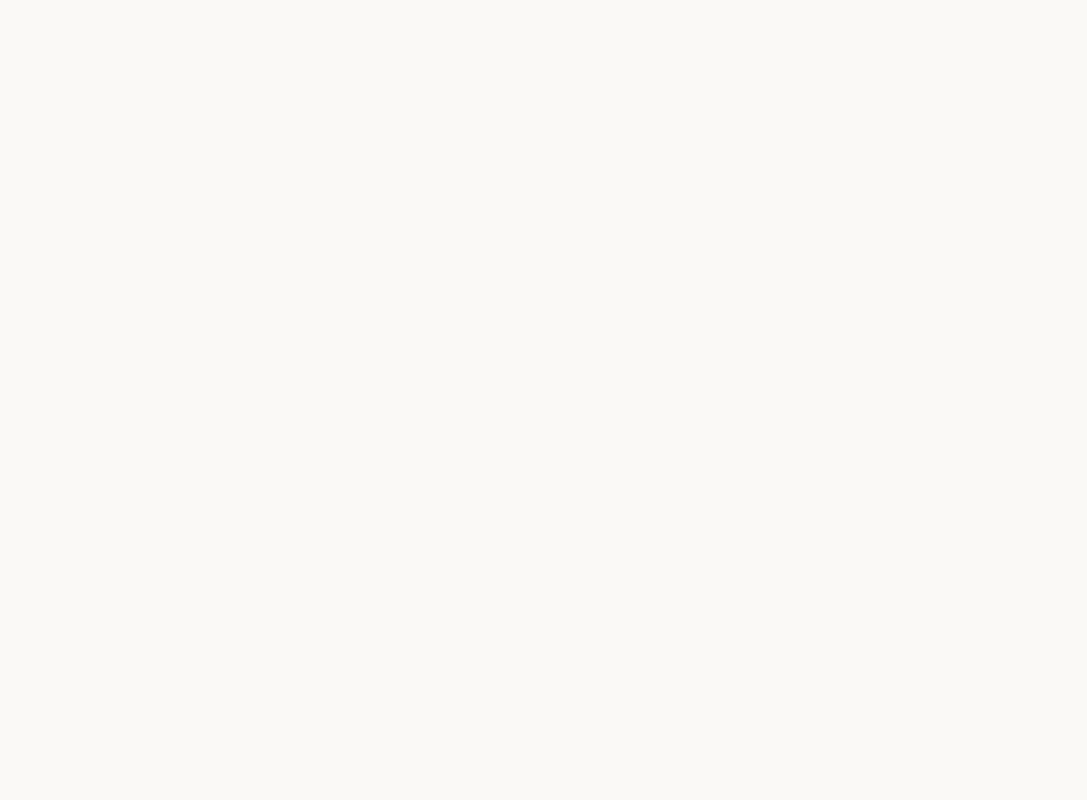
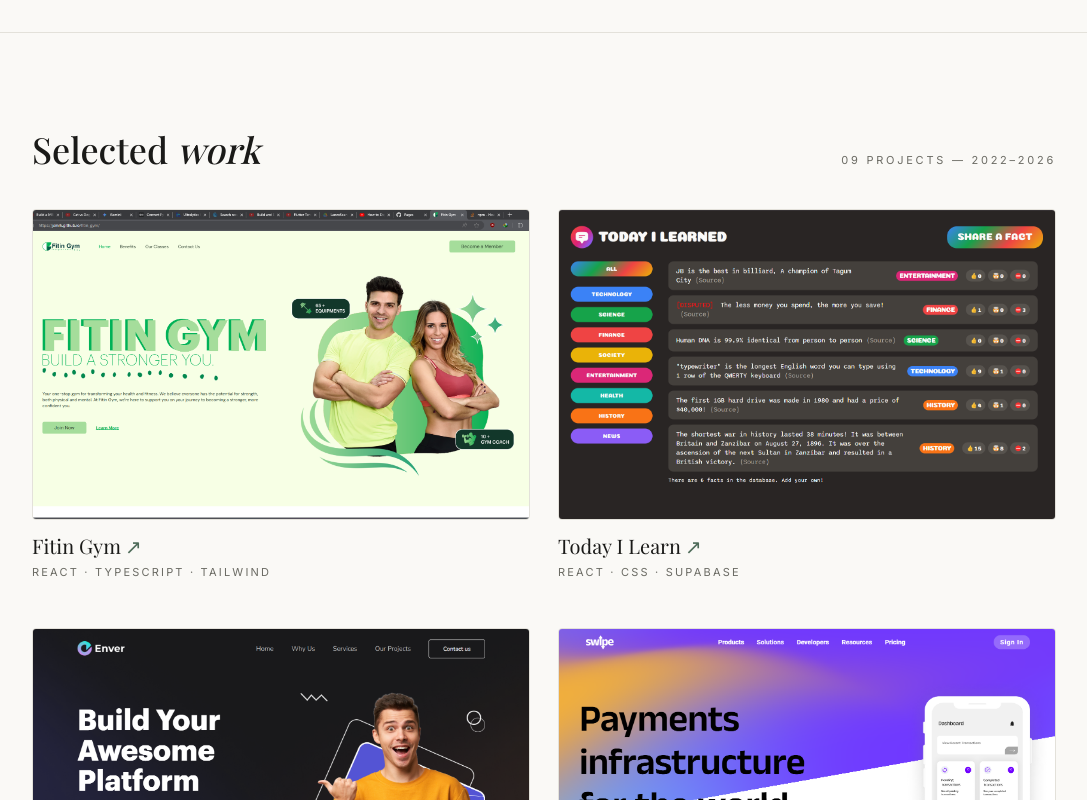
Before and after one commit to jsmrk/jb-portfolio, a React (Vite) app: page / in a window 1280 px wide. Shown: the part 1040-1840 px from the top of the page, without its empty margins (96-1183 px from the left). Before the commit the page ends 1072 px from the top, so only its background shows below. Built offline with nearby package versions, Linux system fonts and the light colour scheme; the HTML template or start-up script is replaced by a standard one; a web font is replaced by a local one.

Commit message:
feat: add work gallery with project cards

```diff
--- a/src/App.tsx
+++ b/src/App.tsx
@@ -1,6 +1,7 @@
 import { MotionConfig } from "framer-motion";
 import Hero from "@/components/Hero";
 import About from "@/components/About";
+import Work from "@/components/Work";
 
 // Composes the single-page portfolio; reduced-motion users get instant content.
 function App() {
@@ -9,6 +10,7 @@
       <main>
         <Hero />
         <About />
+        <Work />
       </main>
     </MotionConfig>
   );
--- /dev/null
+++ b/src/components/ProjectCard.tsx
@@ -0,0 +1,67 @@
+import { motion } from "framer-motion";
+import type { Project } from "@/types";
+import { cn } from "@/lib/cn";
+import { fadeUp } from "@/lib/motion";
+
+type Props = {
+  project: Project;
+  wide?: boolean;
+};
+
+// Gallery card: clipped screenshot with hover zoom, serif title, tech meta line.
+function ProjectCard({ project, wide = false }: Props) {
+  const href = project.demoLink ?? project.ghLink;
+
+  const body = (
+    <>
+      <div
+        className={cn(
+          "overflow-hidden rounded border border-line bg-card",
+          wide ? "aspect-[32/10]" : "aspect-[16/10]"
+        )}
+      >
+        <img
+          src={project.image}
+          alt={project.name}
+          loading="lazy"
+          className="h-full w-full object-cover object-top transition-transform duration-700 ease-out group-hover:scale-105"
+        />
+      </div>
+      <p className="mt-3 font-serif text-xl">
+        {project.name}
+        {href && (
+          <span
+            aria-hidden
+            className="ml-1 inline-block text-accent transition-transform duration-300 group-hover:-translate-y-0.5 group-hover:translate-x-0.5"
+          >
+            ↗
+          </span>
+        )}
+      </p>
+      <p className="kicker mt-1 tracking-[0.2em]">{project.technologies.join(" · ")}</p>
+    </>
+  );
+
+  if (href) {
+    return (
+      <motion.a
+        variants={fadeUp}
+        href={href}
+        target="_blank"
+        rel="noopener noreferrer"
+        aria-label={`${project.name} (opens in a new tab)`}
+        className="group block"
+      >
+        {body}
+      </motion.a>
+    );
+  }
+
+  return (
+    <motion.article variants={fadeUp} className="group">
+      {body}
+    </motion.article>
+  );
+}
+
+export default ProjectCard;
--- /dev/null
+++ b/src/components/Work.tsx
@@ -0,0 +1,35 @@
+import { motion } from "framer-motion";
+import Section from "@/components/Section";
+import ProjectCard from "@/components/ProjectCard";
+import { fadeUp } from "@/lib/motion";
+import { projects } from "@/data/projects";
+
+const featured = projects.slice(0, -1);
+const closer = projects[projects.length - 1];
+
+// Work section: two-column gallery of projects with a full-width closing row.
+function Work() {
+  return (
+    <Section id="work">
+      <motion.div
+        variants={fadeUp}
+        className="flex flex-wrap items-baseline justify-between gap-2"
+      >
+        <h2 className="font-serif text-3xl font-medium md:text-4xl">
+          Selected <em>work</em>
+        </h2>
+        <p className="kicker">09 Projects — 2022–2026</p>
+      </motion.div>
+      <div className="mt-10 grid gap-x-7 gap-y-12 md:grid-cols-2">
+        {featured.map((project) => (
+          <ProjectCard key={project.name} project={project} />
+        ))}
+      </div>
+      <div className="mt-12">
+        <ProjectCard project={closer} wide />
+      </div>
+    </Section>
+  );
+}
+
+export default Work;
```
